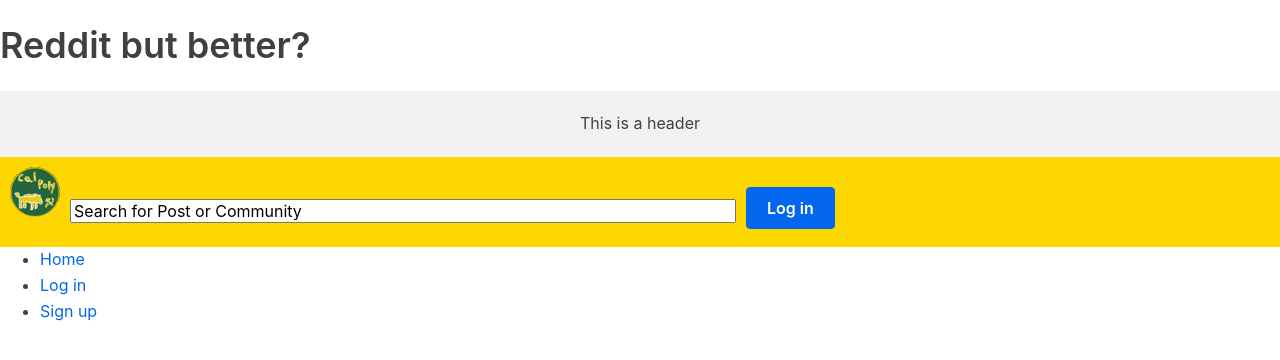
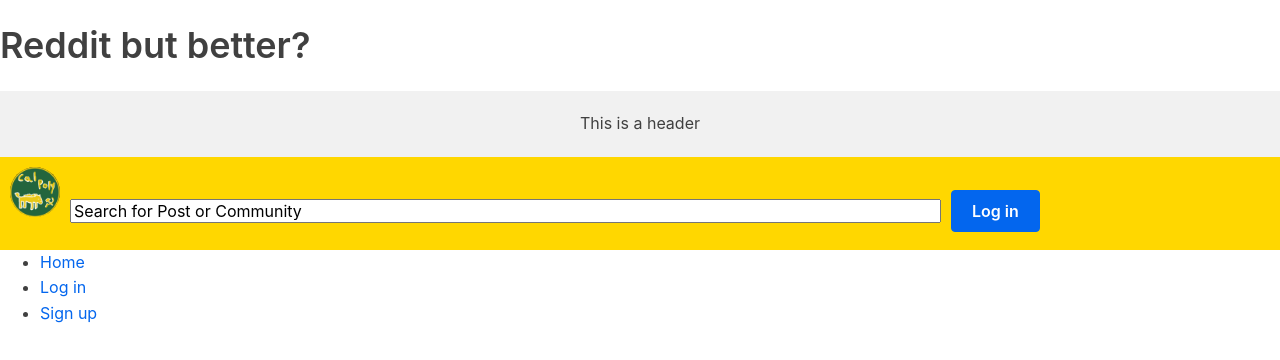
Before and after one commit to Jamedw/CSC307_group_project, a React (Vite) app in the folder packages/react-frontend/: page / in a window 1280 px wide. Shown: the top 360 px of the page. Built offline with nearby package versions, Linux system fonts and the light colour scheme.

Commit message:
changes to Home.css

```diff
--- a/packages/react-frontend/src/pages/Home.css
+++ b/packages/react-frontend/src/pages/Home.css
@@ -6,14 +6,15 @@
 
  /* The navbar container */
  .topnav {
-    overflow: hidden;
+    overflow: auto;
     background-color: #ffd700;
   }
 
   /* Navbar links */
   .topnav a {
 
-    display: inline-block;
+    display: inline-flex;
+    white-space: nowrap;
     color: #f71616;
     padding: 10px 10px;
 
--- a/packages/react-frontend/src/pages/componets/Search_bar.jsx
+++ b/packages/react-frontend/src/pages/componets/Search_bar.jsx
@@ -1,9 +1,33 @@
-import React from "react";
+import { even } from "prelude-ls";
+import { React , useState} from "react";
+
+const defaultval = "Search for Post or Community";
+
+function formSubmit(e)
+{
+    console.log(e.target.value);
+    e.target.value = "";
+}
+function resetform(e)
+{
+    if (e.target.value === defaultval)
+    e.target.value = ""
+}
+function handleKeyPress(event)
+{
+    if (event.key === 'Enter') {
+    console.log(event.target.value)
+    event.target.value = ""
+    }
+}
 
 export default function search()
 {
     return(
-        <input name="Community_Post" defaultValue="Search for Post or Community"
-        onFocus={(e) => e.target.value = ""} size={60}/>
+        <input name="Community_Post" defaultValue={defaultval}
+        onFocus={(e) => resetform(e)}
+        onKeyPress={(e) => handleKeyPress(e)}
+        size={80}
+        />
     );
 }
```
